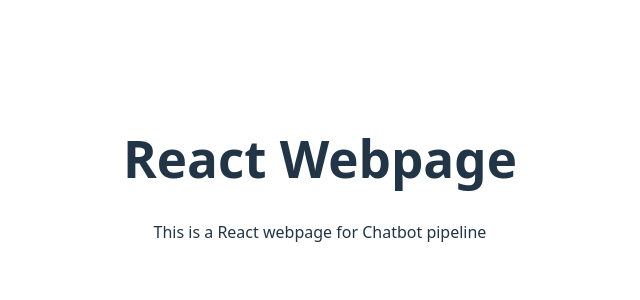
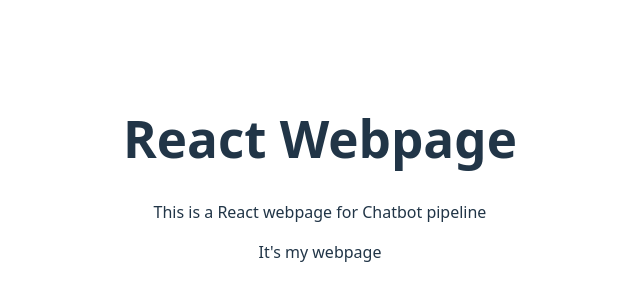
Before and after one commit to luthergit/webpage, a React (Vite) app: page / in a window 1280 px wide. Shown: the part 222-522 px from the top of the page, without its empty margins (320-960 px from the left). Built offline with nearby package versions, Linux system fonts and the light colour scheme.

Commit message:
added extra description

```diff
--- a/src/App.tsx
+++ b/src/App.tsx
@@ -7,6 +7,8 @@ function App() {
       <div>
         <h1>React Webpage</h1>
         <p>This is a React webpage for Chatbot pipeline</p>
+        <p>It's my webpage</p>
+
       </div>
     </>
   )
```
